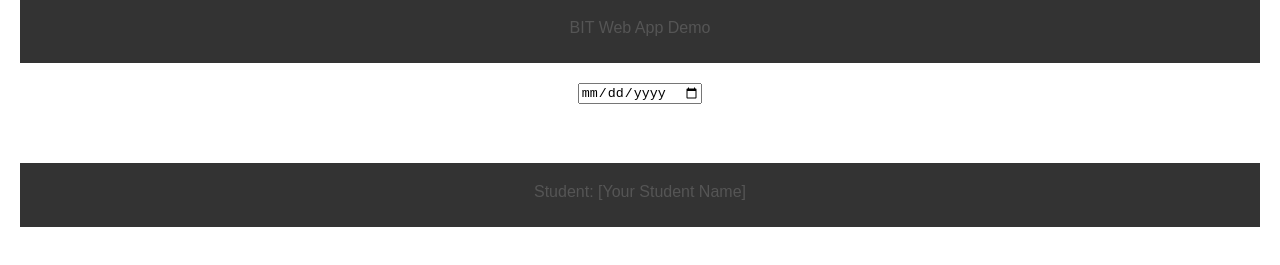
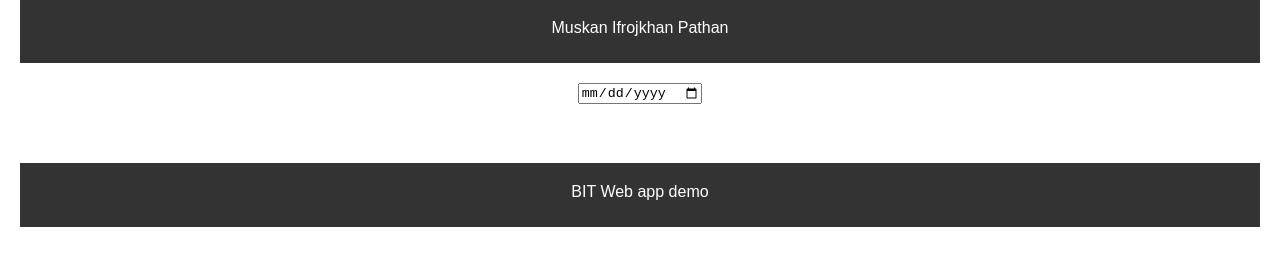
Before and after one commit to MuskanPathan2605/HTMLGalaxy, a plain HTML site: page index.html in a window 1280 px wide. Shown: the part 91-356 px from the top of the page. Drawn offline with Linux system fonts and the light colour scheme.

Commit message:
index.html

```diff
--- a/index.html
+++ b/index.html
@@ -40,7 +40,7 @@
 
     <header>
         <h1>Astronomy Picture of the Day</h1>
-        <p>BIT Web App Demo</p>
+        <p style= "color : white;"> Muskan Ifrojkhan Pathan</p>
     </header>
 
     <h2></h2>
@@ -51,7 +51,7 @@
     <p class="caption" id="caption"></p>
 
     <footer>
-        <p>Student: [Your Student Name]</p>
+        <p style="color : white ;">BIT Web app demo</p>
     </footer>
 
     <script type="text/javascript">
```
